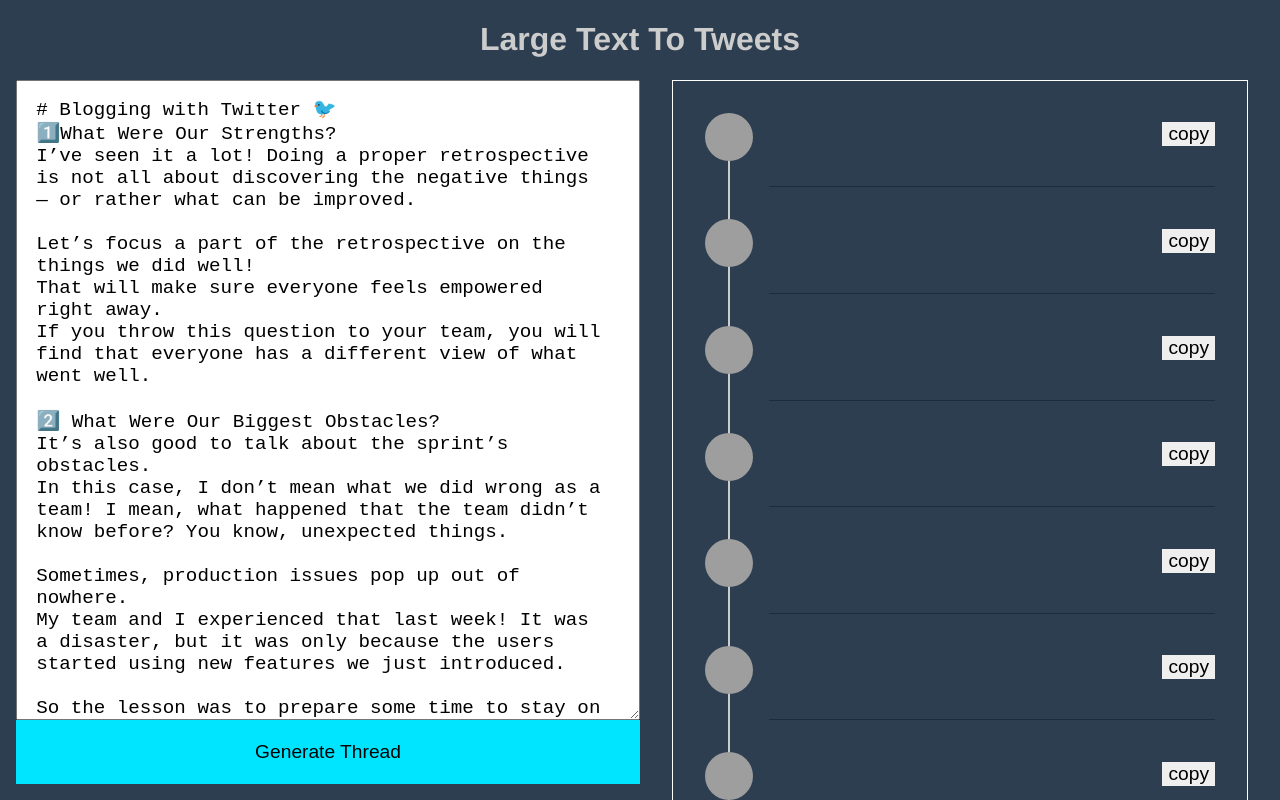
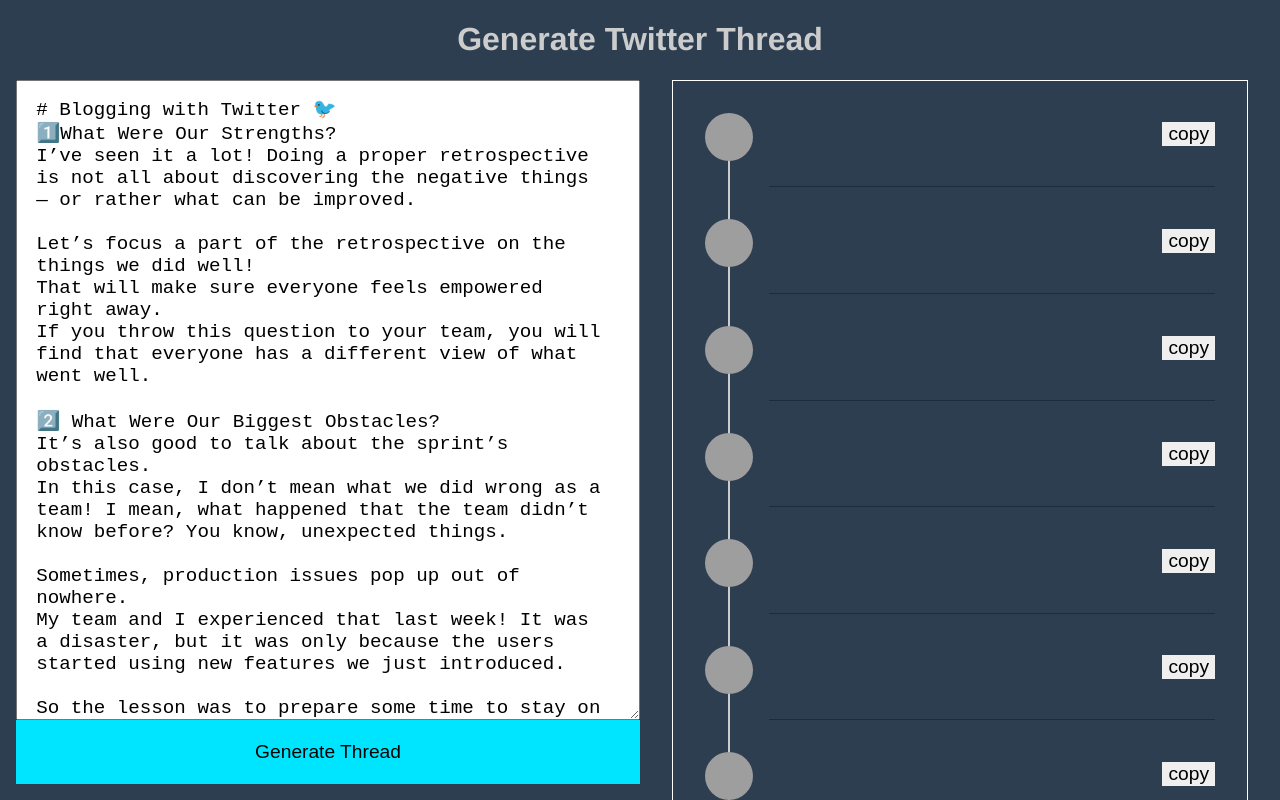
Before and after one commit to DevByRayRay/large-text-to-tweets, a website built with Vite: page index.html in a window 1280 px wide. Built offline with nearby package versions, Linux system fonts and the light colour scheme; grey boxes are pictures that could not be loaded; what twitter-splitter would draw is missing.

Commit message:
Update title

```diff
--- a/index.html
+++ b/index.html
@@ -4,13 +4,13 @@
     <meta charset="UTF-8" />
     <link rel="icon" type="image/svg+xml" href="favicon.svg" />
     <meta name="viewport" content="width=device-width, initial-scale=1.0" />
-    <title>Vite App</title>
+    <title>Generate Twitter Thread | Build by DevByRayRay</title>
   </head>
   <body>
     <div id="app">
       <div class="container">
         <header class="header">
-          <h1>Large Text To Tweets</h1>
+          <h1>Generate Twitter Thread</h1>
         </header>
         <div class="column column--input">
           <textarea name="inputText" id="inputText" cols="" rows="" class="input"></textarea>
```
